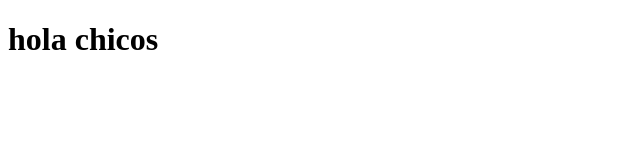
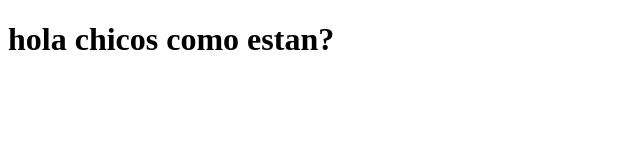
Before and after one commit to sportesi/proyecto-seba, a plain HTML site: page index.html in a window 1280 px wide. Shown: the whole page, without its empty margins (0-640 px from the left). Drawn offline with Linux system fonts and the light colour scheme.

Commit message:
commit de juan

```diff
--- a/index.html
+++ b/index.html
@@ -7,6 +7,6 @@
     <title>Document</title>
 </head>
 <body>
-    <h1>hola chicos</h1>
+    <h1>hola chicos como estan?</h1>
 </body>
 </html>
```
